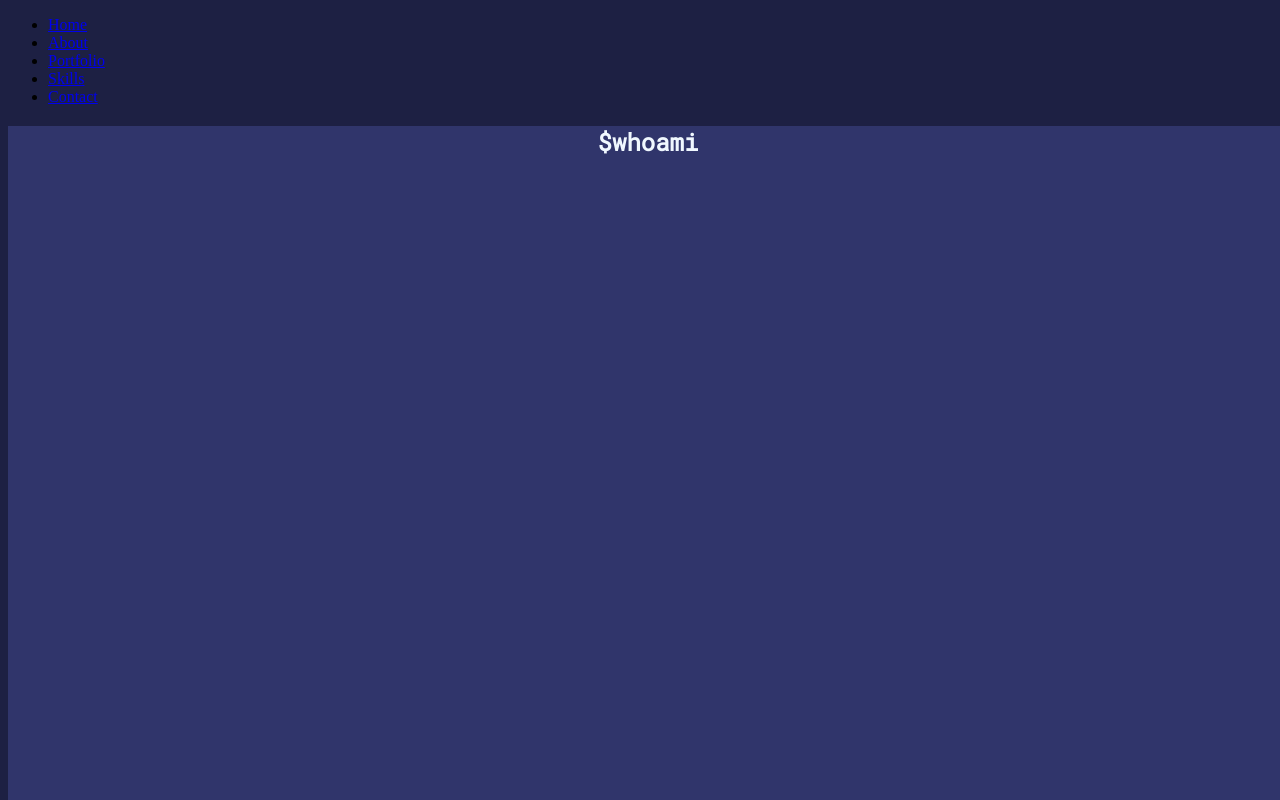
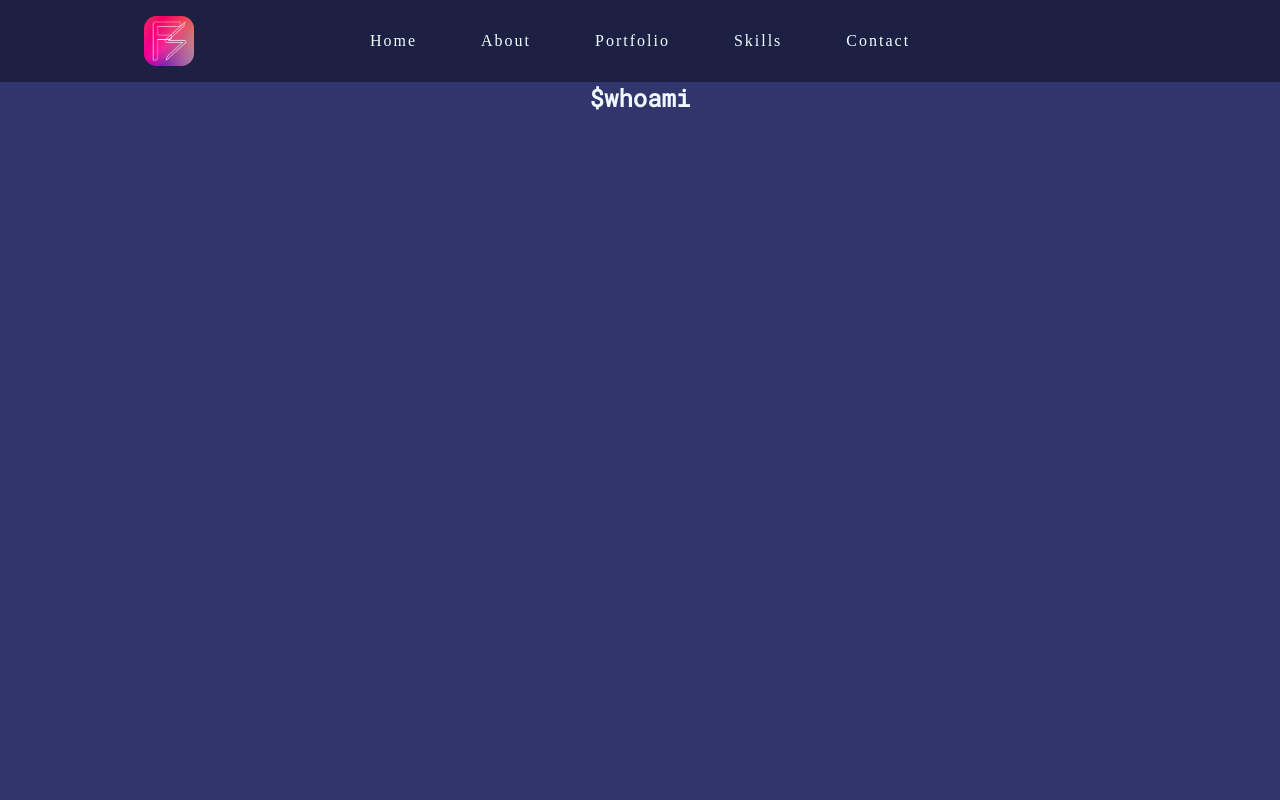
Before and after one commit to Boudhik-Shaj/Boudhik-Shaj.github.io, a plain HTML site: page index.html in a window 1280 px wide. Shown: the top 800 px of the page. Drawn offline with Linux system fonts and the light colour scheme.

Commit message:
nav bar almost done

```diff
--- a/index.html
+++ b/index.html
@@ -15,12 +15,13 @@
 <body>
   <header>
     <nav>
+      <img src="B_logo.png" class="logo">
       <ul>
-        <li><a href="#home">Home</a></li>
-        <li><a href="#about">About</a></li>
-        <li><a href="#portfolio">Portfolio</a></li>
-        <li><a href="#skills">Skills</a></li>
-        <li><a href="#contact">Contact</a></li>
+        <li class="nav-link"><a href="#home">Home</a></li>
+        <li class="nav-link"><a href="#about">About</a></li>
+        <li class="nav-link"><a href="#portfolio">Portfolio</a></li>
+        <li class="nav-link"><a href="#skills">Skills</a></li>
+        <li class="nav-link"><a href="#contact">Contact</a></li>
       </ul>
     </nav>
   </header>
--- a/styles.css
+++ b/styles.css
@@ -1,7 +1,11 @@
+*{
+    padding: 0;
+    margin: 0;
+    box-sizing: border-box;
+}
+
 body {
-    /* bolor:rgb(19,19,19); */
     background-color: #1d2043;
-    /* overflow: hidden; */
 }
 body::-webkit-scrollbar {
     width: 0.01em; /* Set the width of the scrollbar */
@@ -18,6 +22,40 @@ h1{
     justify-content: center;
     align-items: center;
 }
+ul{
+    list-style: none;
+}
+a{
+    text-decoration: none;
+    color: azure;
+}
+
+nav{
+    display: grid;
+    grid-template-columns: 1fr auto 1fr;
+    align-items: center;
+    justify-items: center;
+}
+nav ul{
+    display: flex;
+}
+.nav-link{
+    display: inline-block;
+    padding: 2rem;
+    font-weight: 100;
+    letter-spacing: 2px;
+    /* transition: 2s; */
+}
+
+.nav-link a:hover{
+    color: #00ff8c;
+    transition: 500ms;
+}
+
+.logo{
+    width: 50px;
+    border-radius: 25%;
+}
 .hero{
 
     height: 100vh; /* Sets the height to 100% of the viewport height */
@@ -25,6 +63,10 @@ h1{
     background-color: #30356b; /* Example background color */
 
 }
+.container{
+    height: 100vh;
+    width: 100vw;
+}
 .head{
     max-width: 100%;
     max-height: 500px;
```
Also changed, not shown: B_logo.png (added).
